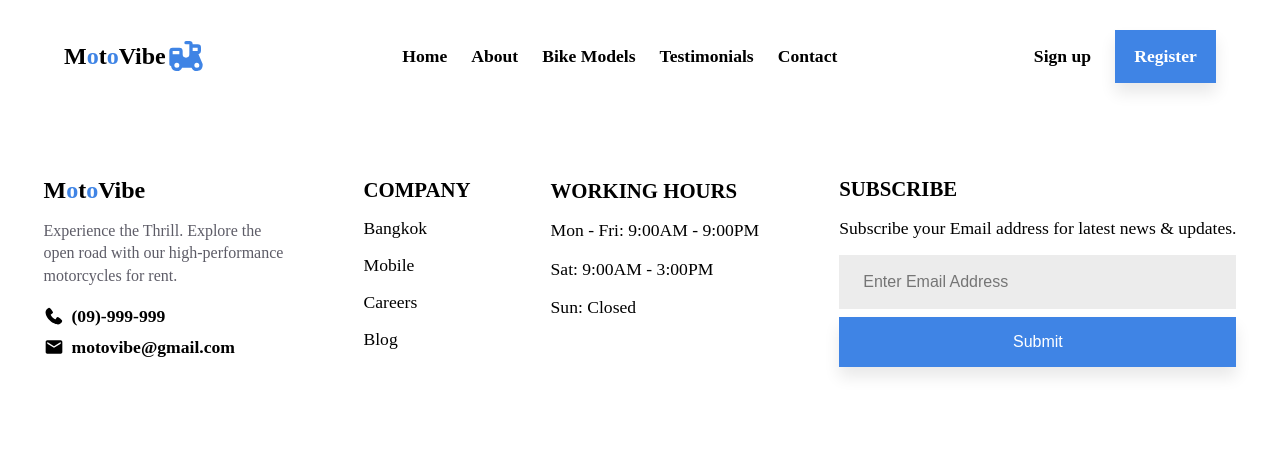
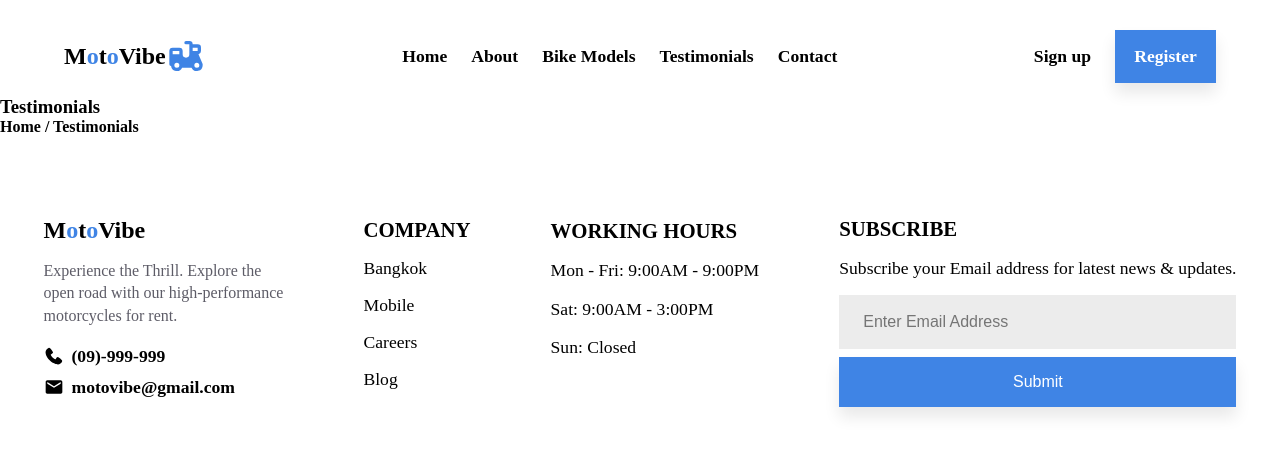
Before and after one commit to OnigiriKing/moto-vibe, a React (Create React App) app: page /Reviews in a window 1280 px wide. Shown: the top 454 px of the page. Built offline with nearby package versions, Linux system fonts and the light colour scheme.

Commit message:
AllPagesStart component created

```diff
--- a/src/App.jsx
+++ b/src/App.jsx
@@ -4,8 +4,7 @@ import { Route, Routes } from "react-router-dom";
 import NavBar from "./pages/navBar/NavBar";
 import HomePage from "./pages/homePage/HomePage";
 import FooterPage from "./pages/footerPage/Footer";
-
-
+import Testimonials from "./pages/testimonialsPage/Testimonials";
 
 export default function App() {
   return (
@@ -13,6 +12,7 @@ export default function App() {
       <NavBar />
       <Routes>
         <Route path="/" element={<HomePage />} />
+        <Route path="/Reviews" element={<Testimonials />} />
       </Routes>
       <FooterPage />
     </div>
--- /dev/null
+++ b/src/pages/navBar/AllPagesStart.jsx
@@ -0,0 +1,18 @@
+import { Link } from "react-router-dom";
+
+
+export default function AllPagesStart({page}) {
+
+   return (
+     <div className="all-pages-start-screen">
+       <div className="all-pages-start-wrapper">
+         <div className="all-pages-start-text">
+           <h3>{page}</h3>
+           <h4>
+             <Link to={"/"} children="Home" /> / {page}
+           </h4>
+         </div>
+       </div>
+     </div>
+   );
+}
--- /dev/null
+++ b/src/pages/testimonialsPage/Testimonials.jsx
@@ -0,0 +1,10 @@
+import AllPagesStart from "../navBar/AllPagesStart"
+
+export default function Testimonials() {
+
+    return (
+      <div id="testimonials-page">
+        <AllPagesStart page="Testimonials" />
+      </div>
+    );
+}
--- /dev/null
+++ b/src/styles/testimonialsStyle/_index.scss
@@ -0,0 +1 @@
+@forward "./testimonialstyle"
--- /dev/null
+++ b/src/styles/testimonialsStyle/_testimonialsStyle.scss
@@ -0,0 +1 @@
+@use "../global" as *;
```
Also changed, not shown: src/styles/homeStyle/_homeStyle.scss (renamed from src/styles/homePage/_homeStyle.scss), src/styles/homeStyle/_index.scss (renamed from src/styles/homePage/_index.scss).
